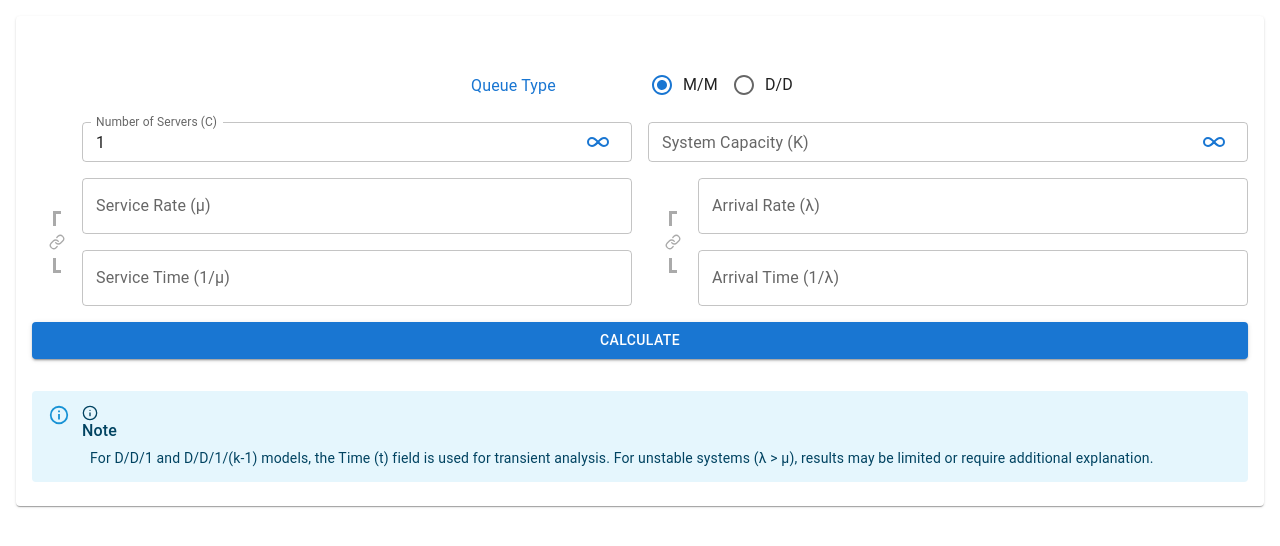
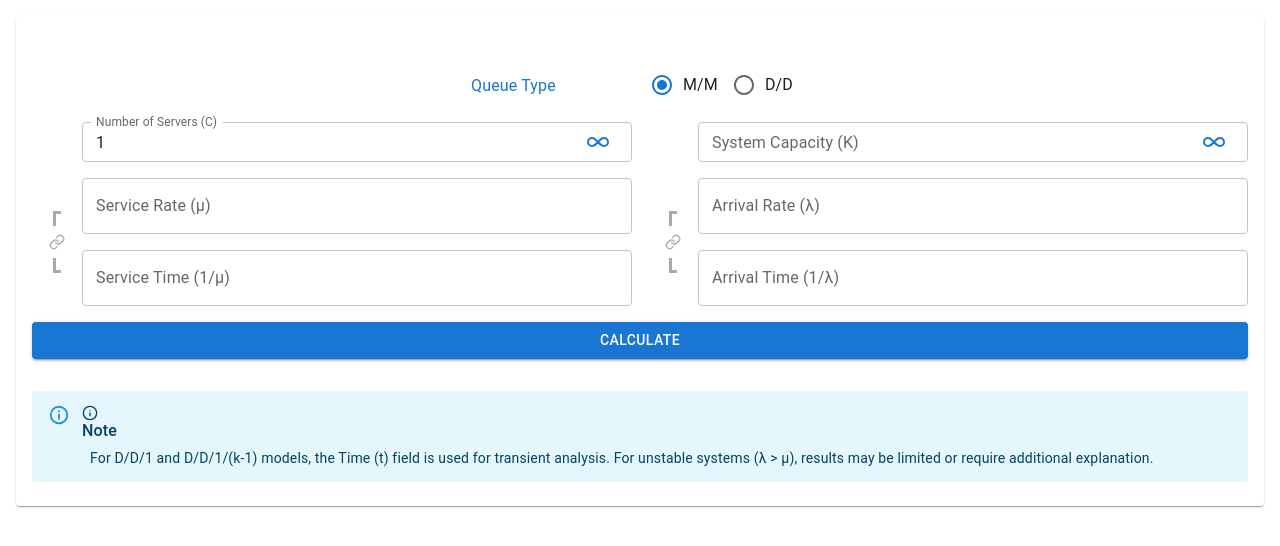
Before and after one commit to azsce/Queuify, a Next.js app: page / in a window 1280 px wide. Both pictures are taken after a click on the label "M/M". Shown: the top 546 px of the page. Built offline with nearby package versions, Linux system fonts and the light colour scheme.

Commit message:
Refactor SystemParameters component layout to improve alignment and spacing of System Capacity input

```diff
--- a/src/components/queuing/SystemParameters.tsx
+++ b/src/components/queuing/SystemParameters.tsx
@@ -161,7 +161,10 @@ const SystemParameters: React.FC<SystemParametersProps> = ({
           </Grid>
         </Grid>
       ) : (
-        <Grid size={{ xs: 12, sm: 6 }}>
+        <Grid size={{ xs: 12, sm: 6 }} container spacing={0} alignItems="start">
+          {/* Empty Column */}
+          <Grid size={1} />
+          <Grid size={11}>
             <InputWithInfinity
               id="capacity"
               label="System Capacity (K)"
@@ -172,6 +175,7 @@ const SystemParameters: React.FC<SystemParametersProps> = ({
               autoComplete="capacity"
               required={requiredCapacity}
             />
+          </Grid>
         </Grid>
       )}
     </Grid>
```
Lines whose indentation alone changed are shown as unchanged.
